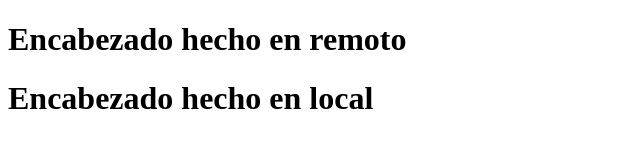
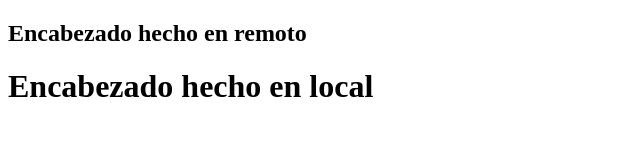
Before and after one commit to AdrianRCV/prueba01, a plain HTML site: page index.html in a window 1280 px wide. Shown: the whole page, without its empty margins (0-640 px from the left). Drawn offline with Linux system fonts and the light colour scheme.

Commit message:
Update2 index.html

```diff
--- a/index.html
+++ b/index.html
@@ -6,7 +6,7 @@
     <title>Document</title>
 </head>
 <body>
-    <h1>Encabezado hecho en remoto</h1>
+    <h2>Encabezado hecho en remoto</h2>
     <h1>Encabezado hecho en local</h1>
 </body>
 </html>
```
